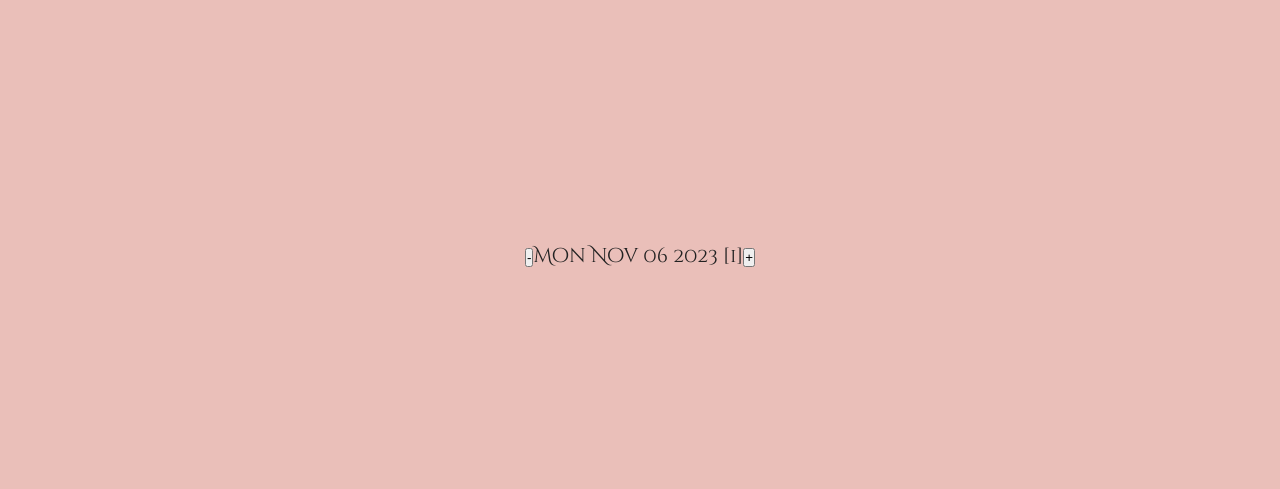
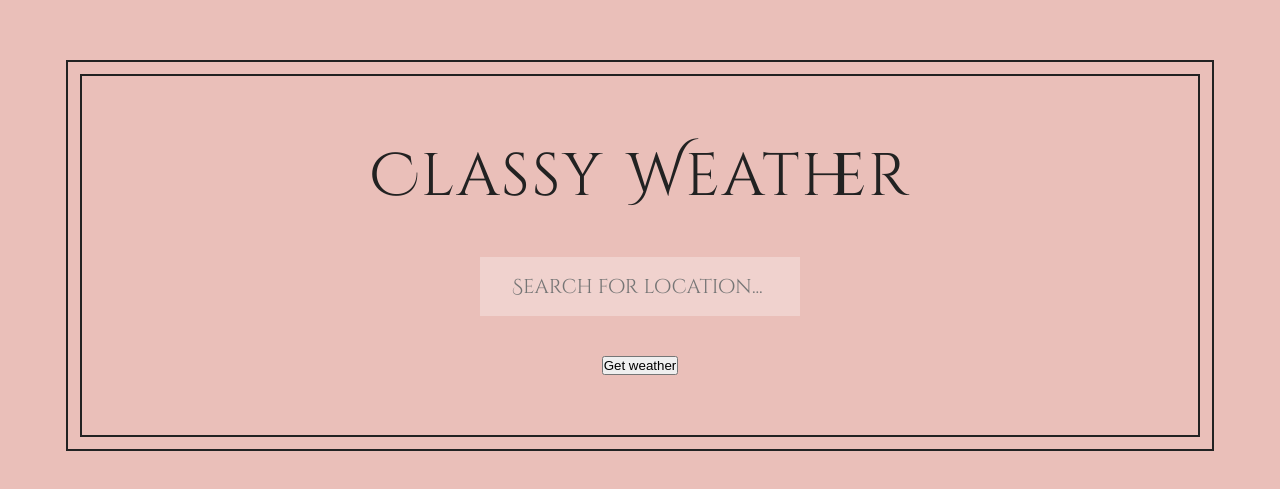
Before and after one commit to mhVxVNMwXkm9s4Ze9VASei/classy-weather, a React (Create React App) app: page / in a window 1280 px wide. Shown: the part 145-634 px from the top of the page. Built offline with nearby package versions, Linux system fonts and the light colour scheme.

Commit message:
Created basic app
Also created the fetchWeather hook.

```diff
--- a/src/App.js
+++ b/src/App.js
@@ -1,46 +1,36 @@
 import React from "react";
 
-class Counter extends React.Component {
+class App extends React.Component {
   constructor(props) {
     super(props);
 
-    this.state = {
-      count: 1,
-    };
+    this.state = { location: "" };
 
-    this.handleDecrement = this.handleDecrement.bind(this);
-    this.handleIncrement = this.handleIncrement.bind(this);
+    this.fetchWeather = this.fetchWeather.bind(this);
   }
 
-  handleDecrement() {
-    this.setState((prevState) => ({
-      ...prevState,
-      count: prevState.count - 1,
-    }));
-  }
-
-  handleIncrement() {
-    this.setState((prevState) => ({
-      ...prevState,
-      count: prevState.count + 1,
-    }));
-  }
+  fetchWeather() {}
 
   render() {
-    const { count } = this.state;
-    const date = new Date();
-    date.setDate(date.getDate() + count);
+    const { location } = this.state;
 
     return (
-      <div>
-        <button onClick={this.handleDecrement}>-</button>
-        <span>
-          {date.toDateString()} [{count}]
-        </span>
-        <button onClick={this.handleIncrement}>+</button>
+      <div className="app">
+        <h1>Classy Weather</h1>
+        <div>
+          <input
+            type="text"
+            placeholder="Search for location..."
+            value={location}
+            onChange={(event) =>
+              this.setState({ location: event.target.value })
+            }
+          />
+        </div>
+        <button onClick={this.fetchWeather}>Get weather</button>
       </div>
     );
   }
 }
 
-export default Counter;
+export default App;
```
Also changed, not shown: src/Counter.js (added, +44 -0 lines).
